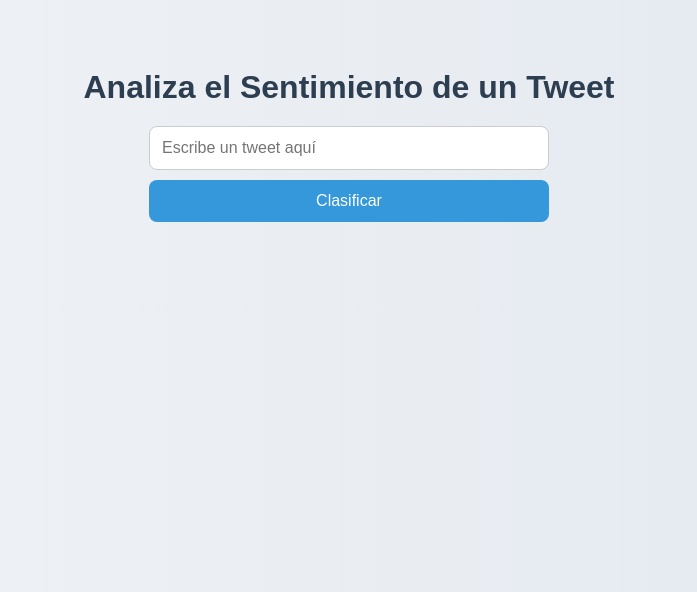
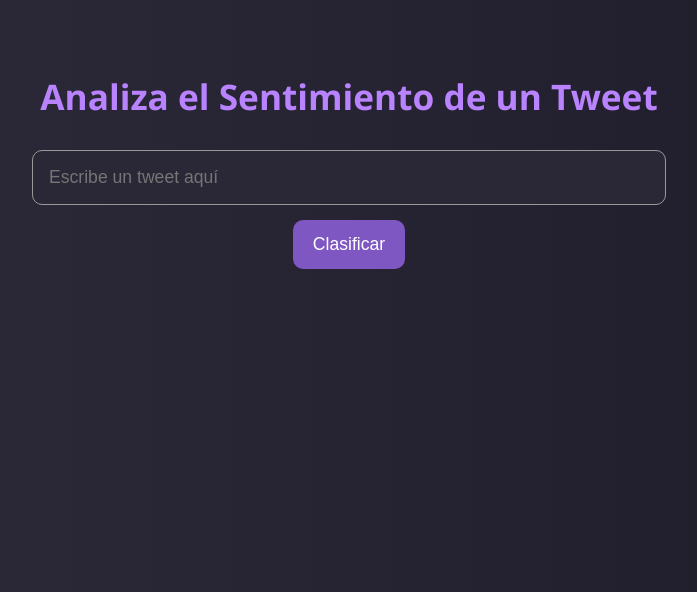
Before and after one commit to Armando-Chavez91/Clasificador-Sentimientos, a Flask app: page / in a window 1280 px wide. Shown: the top 592 px of the page, without its empty margins (291-988 px from the left). Run offline with Flask 3, Linux system fonts and the light colour scheme; parts of the project's set-up code (start-up, migrations or seed data) failed here and were passed over.

Commit message:
Update style.css

```diff
--- a/static/style.css
+++ b/static/style.css
@@ -1,53 +1,69 @@
+/* Fondo general y tipografía */
 body {
-  font-family: Arial, sans-serif;
-  background: linear-gradient(to right, #f0f2f5, #e3e9f0);
+  font-family: 'Segoe UI', Tahoma, Geneva, Verdana, sans-serif;
+  background: linear-gradient(to right, #2e2c3c, #1e1b29);
+  color: #ffffff;
   display: flex;
   flex-direction: column;
   align-items: center;
   padding: 40px;
 }
 
+/* Título principal */
 h1 {
-  color: #2c3e50;
-  font-size: 2em;
-  margin-bottom: 20px;
+  color: #b983ff;
+  font-size: 2.2em;
+  margin-bottom: 30px;
 }
 
+/* Formulario */
 form {
   display: flex;
-  gap: 10px;
   flex-direction: column;
+  align-items: center;
+  gap: 15px;
   width: 100%;
-  max-width: 400px;
+  max-width: 600px;
 }
 
+/* Caja de texto grande */
 input[type="text"] {
-  padding: 12px;
-  font-size: 1em;
-  border: 1px solid #ccc;
-  border-radius: 8px;
+  width: 100%;
+  padding: 16px;
+  font-size: 1.1em;
+  border: 1px solid #999;
+  border-radius: 10px;
+  background-color: #2a2837;
+  color: #ffffff;
   outline: none;
+  transition: border 0.3s;
 }
 
+input[type="text"]:focus {
+  border: 1px solid #b983ff;
+}
+
+/* Botón de envío */
 button {
-  padding: 12px;
-  font-size: 1em;
-  color: white;
-  background-color: #3498db;
+  padding: 14px 20px;
+  font-size: 1.1em;
+  color: #fff;
+  background-color: #7e57c2;
   border: none;
-  border-radius: 8px;
+  border-radius: 10px;
   cursor: pointer;
   transition: background-color 0.3s ease;
 }
 
 button:hover {
-  background-color: #2980b9;
+  background-color: #6a48a6;
 }
 
+/* Resultado */
 #resultado {
-  margin-top: 20px;
-  font-size: 1.3em;
+  margin-top: 25px;
+  font-size: 1.4em;
   font-weight: bold;
-  color: #2c3e50;
+  color: #e1bfff;
   text-align: center;
 }
```
